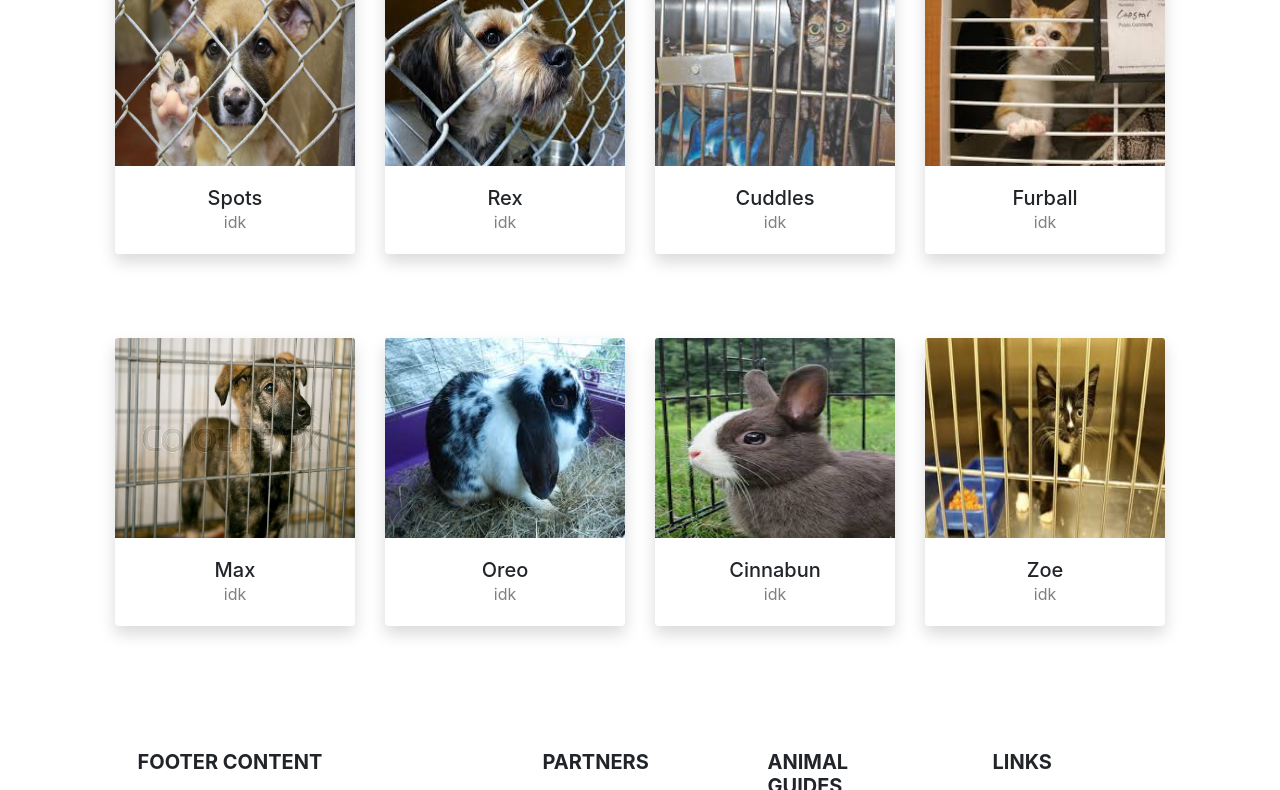
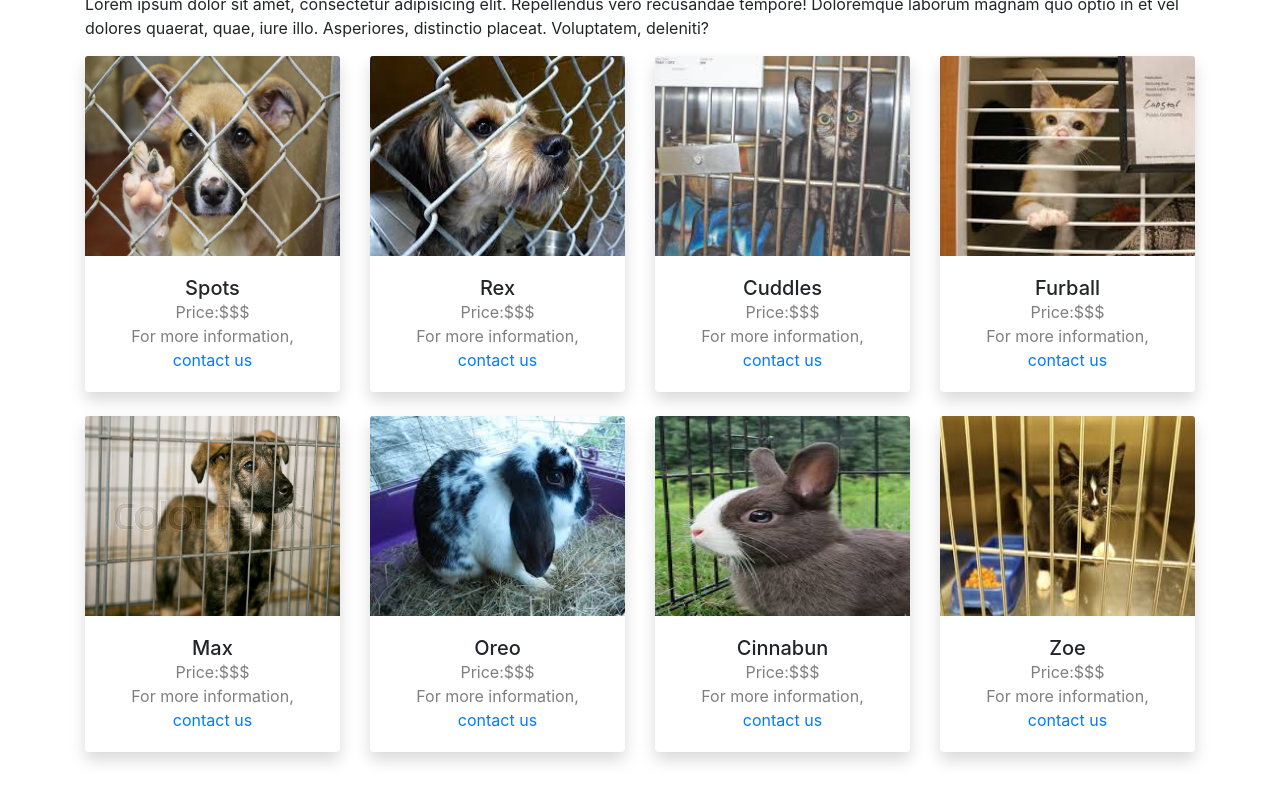
Before and after one commit to EDuarte019/animalshelter, a plain HTML site: page Evelyn/adoption.html in a window 1280 px wide. Shown: the part 104-894 px from the top of the page. Drawn offline with nearby package versions, Linux system fonts and the light colour scheme.

Commit message:
Small changes
Added some more information to the animal divs, a small fix to the donations bootstrap set up, tiny fix to the carousel  code but it's still broken

```diff
--- a/Angelina/donations.css
+++ b/Angelina/donations.css
@@ -7,6 +7,7 @@ h1, h2 {
 
 form {
     padding: 5%;
+    padding-bottom: 0;
 }
 label.donationAmount{
      display: block;
--- a/Evelyn/adoption.css
+++ b/Evelyn/adoption.css
@@ -1,3 +1,3 @@
-.row{
+container .row{
     padding: 30px;
 }
--- a/Evelyn/adoption.html
+++ b/Evelyn/adoption.html
@@ -34,6 +34,10 @@
 
 <!-- Page Content -->
 <div class="container">
+  <h1>Our loving animals</h1>
+  <p>Lorem ipsum dolor sit amet, consectetur adipisicing elit. Repellendus vero recusandae tempore! Doloremque laborum magnam quo optio in et vel dolores quaerat, quae, iure illo. Asperiores, distinctio placeat. Voluptatem, deleniti?</p>
+</div>
+<div class="container">
   <div class="row">
     <!-- puppy 1 -->
     <div class="col-xl-3 col-md-6 mb-4">
@@ -41,7 +45,9 @@
         <img src="../Animalpics/dog-shelter.jpg" height="200px" class="card-img-top" alt="...">
         <div class="card-body text-center">
           <h5 class="card-title mb-0">Spots</h5>
-          <div class="card-text text-black-50">idk</div>
+          <div class="card-text text-black-50">Price:$$$</div>
+          <div class="card-text text-black-50">For more information, <a href="../Lennye/contact.html">contact us</a></div>
+
         </div>
       </div>
     </div>
@@ -51,7 +57,8 @@
         <img src="../Animalpics/download.jpeg" height="200px" class="card-img-top" alt="...">
         <div class="card-body text-center">
           <h5 class="card-title mb-0">Rex</h5>
-          <div class="card-text text-black-50">idk</div>
+          <div class="card-text text-black-50">Price:$$$</div>
+          <div class="card-text text-black-50">For more information, <a href="../Lennye/contact.html">contact us</a></div>
         </div>
       </div>
     </div>
@@ -61,7 +68,8 @@
         <img src="../Animalpics/images (1).jpeg" height="200px" class="card-img-top" alt="...">
         <div class="card-body text-center">
           <h5 class="card-title mb-0">Cuddles</h5>
-          <div class="card-text text-black-50">idk</div>
+          <div class="card-text text-black-50">Price:$$$</div>
+          <div class="card-text text-black-50">For more information, <a href="../Lennye/contact.html">contact us</a></div>
         </div>
       </div>
     </div>
@@ -71,7 +79,8 @@
         <img src="../Animalpics/images.jpeg" height="200px" class="card-img-top" alt="...">
         <div class="card-body text-center">
           <h5 class="card-title mb-0">Furball</h5>
-          <div class="card-text text-black-50">idk</div>
+          <div class="card-text text-black-50">Price:$$$</div>
+          <div class="card-text text-black-50">For more information, <a href="../Lennye/contact.html">contact us</a></div>
         </div>
       </div>
     </div>
@@ -86,7 +95,8 @@
         <img src="../Animalpics/puppy.jpg" height="200px" class="card-img-top" alt="...">
         <div class="card-body text-center">
           <h5 class="card-title mb-0">Max</h5>
-          <div class="card-text text-black-50">idk</div>
+          <div class="card-text text-black-50">Price:$$$</div>
+          <div class="card-text text-black-50">For more information, <a href="../Lennye/contact.html">contact us</a></div>
         </div>
       </div>
     </div>
@@ -96,7 +106,8 @@
         <img src="../Animalpics/bunny.jpeg" height="200px" class="card-img-top" alt="...">
         <div class="card-body text-center">
           <h5 class="card-title mb-0">Oreo</h5>
-          <div class="card-text text-black-50">idk</div>
+          <div class="card-text text-black-50">Price:$$$</div>
+          <div class="card-text text-black-50">For more information, <a href="../Lennye/contact.html">contact us</a></div>
         </div>
       </div>
     </div>
@@ -106,7 +117,8 @@
         <img src="../Animalpics/bunny1.jpeg" height="200px" class="card-img-top" alt="...">
         <div class="card-body text-center">
           <h5 class="card-title mb-0">Cinnabun</h5>
-          <div class="card-text text-black-50">idk</div>
+          <div class="card-text text-black-50">Price:$$$</div>
+          <div class="card-text text-black-50">For more information, <a href="../Lennye/contact.html">contact us</a></div>
         </div>
       </div>
     </div>
@@ -116,7 +128,9 @@
         <img src="../Animalpics/cat.jpeg" height="200px" class="card-img-top" alt="...">
         <div class="card-body text-center">
           <h5 class="card-title mb-0">Zoe</h5>
-          <div class="card-text text-black-50">idk</div>
+          <div class="card-text text-black-50">Price:$$$</div>
+          <div class="card-text text-black-50">For more information, <a href="../Lennye/contact.html">contact us</a></div>
+
         </div>
       </div>
     </div>
--- a/Jacob/carousel.js
+++ b/Jacob/carousel.js
@@ -1,4 +1,4 @@
-const innerCarousel = document.getElementsByClassName("innerCarousel");
+const innerCarousel = document.getElementsByClassName("carousel-inner");
 const next = document.getElementsByClassName("next");
 const prev = document.getElementsByClassName("prev");
 
--- a/Jacob/index.css
+++ b/Jacob/index.css
@@ -22,9 +22,7 @@ padding: 20px;
     height: auto;
 }
 /* Typography */
-h1{
-text-align: center;
-}
+
 .about h2{
     text-align: center;
     text-transform: capitalize;
--- a/main.css
+++ b/main.css
@@ -9,3 +9,8 @@ nav a:active, nav a:hover{
     background-color: rgba(18, 42, 228, 0.432);
     color: white;
 }
+
+/* Typography */
+h1{
+    text-align: center;
+    }
```
Also changed, not shown: Angelina/donations.html (+1 -1 lines).
